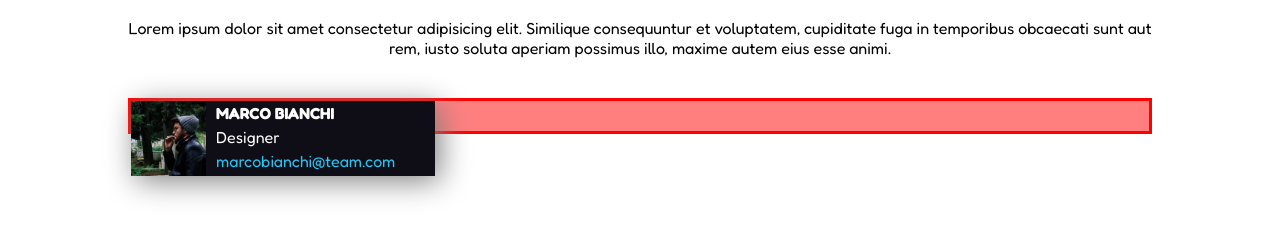
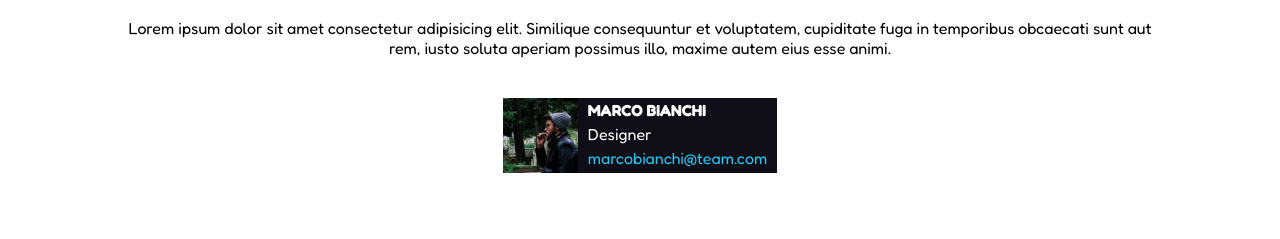
Before and after one commit to MatTheoo89/html-css-float-cards, a plain HTML site: page index.html in a window 1280 px wide. Shown: the part 101-340 px from the top of the page. Drawn offline with Linux system fonts and the light colour scheme.

Commit message:
[add] new project

```diff
--- a/assets/css/style.css
+++ b/assets/css/style.css
@@ -32,20 +32,17 @@ span{
   color: #24C6F3;
 }
 
-.row .col img{
+.row .box img{
   height: 75px;
   vertical-align: middle;
 }
 
-.row{
-  padding-bottom: 30px;
-}
 /* COMPONETS */
 
 .container{
   width: 80%;
   max-width: 1200px;
-  margin: 0px auto;
+  margin: 0 auto;
 }
 
 /* UTILITY */
@@ -62,20 +59,15 @@ span{
 
 /* MAIN */
 
-.row .col .box{
-  float: left;
-  /* width: calc(100% / 3); */
+.box{
+  display: inline-block;
+  background-color: #0F0E17;
 }
 
-.box{
-  background-color: #0F0E17;
-  box-shadow: 5px 5px 30px grey;
-}
-
-.row .col .box-2{
+.row .box .reference{
   float: right;
   text-align: left;
   line-height: 1.5rem;
-  padding-left: 10px;
-  padding-right: 40px;
+  padding: 0 10px;
+
 }
--- a/index.html
+++ b/index.html
@@ -23,13 +23,12 @@
 
     <p>Lorem ipsum dolor sit amet consectetur adipisicing elit. Similique consequuntur et voluptatem, cupiditate fuga in temporibus obcaecati sunt aut rem, iusto soluta aperiam possimus illo, maxime autem eius esse animi.</p>
 
-    <section class="row debug">
+    <section>
 
-      <div class="col">
-
+      <div class="row">
         <div class="box">
           <img src="assets/img/male1.png" alt="male1">
-          <div class="box-2">
+          <div class="reference">
             <h4>Marco Bianchi</h4>
             <span class="job">Designer</span>
             <span class="mail">marcobianchi@team.com</span>
@@ -37,8 +36,9 @@
         </div>
       </div>
 
+
+
     </section>
-
 
   </main>
 
```
